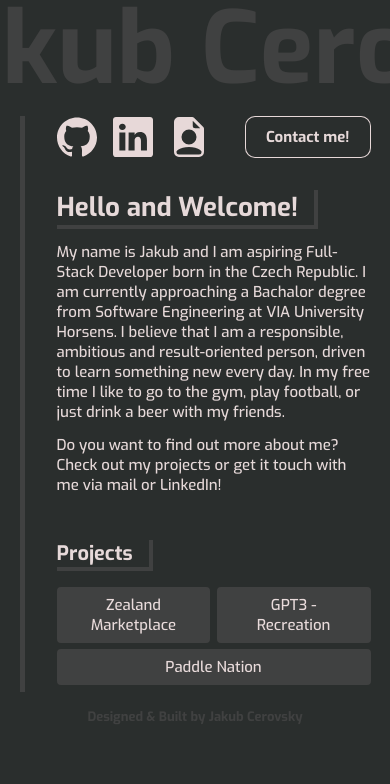
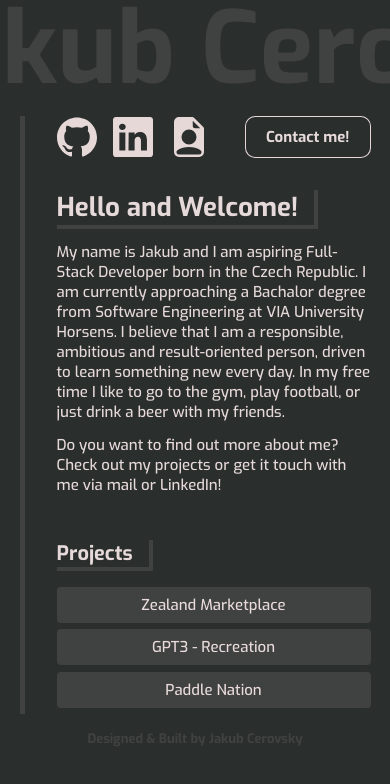
Before and after one commit to JakubCerovsky/Portfolio, a React (Create React App) app: page / in a window 390 px wide. Shown: the top 784 px of the page. Built offline with nearby package versions, Linux system fonts and the light colour scheme.

Commit message:
fixProjects

```diff
--- a/src/containers/Projects/projects.css
+++ b/src/containers/Projects/projects.css
@@ -121,7 +121,7 @@
 
 @media screen and (max-width:450px)
  {
-    .projects-links li button{
+    .projects-links li{
       width: 100%;
     }
 }
```
